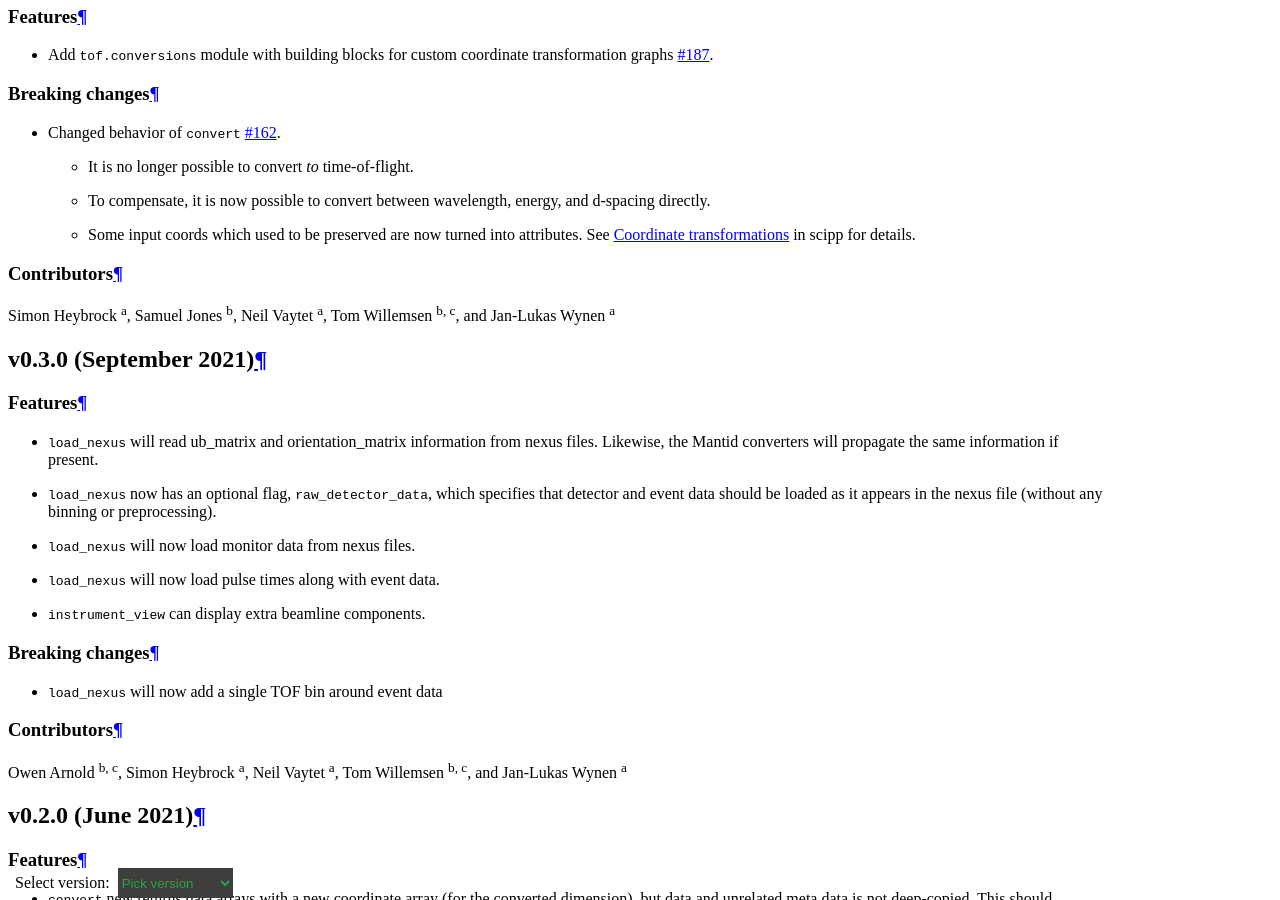
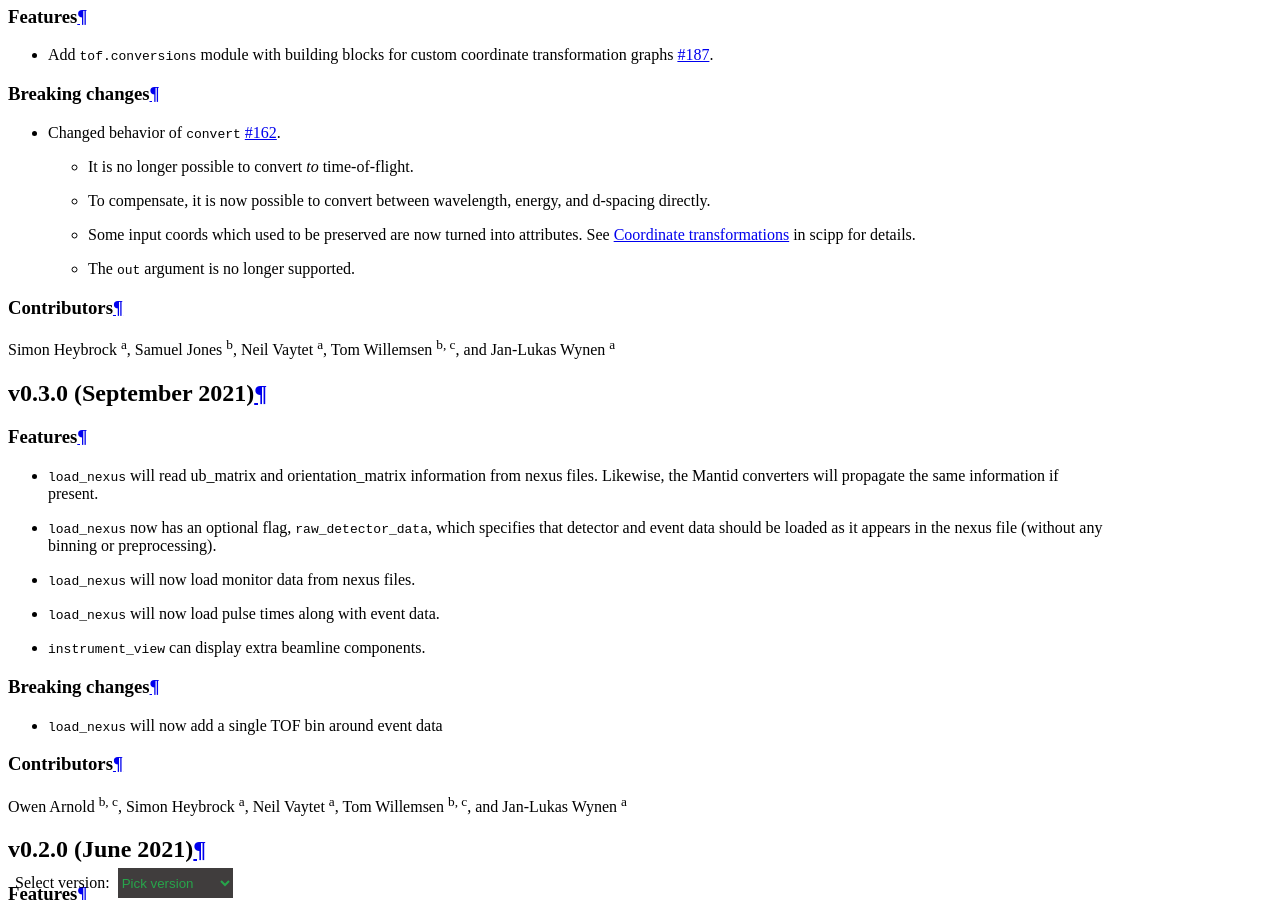
Before and after one commit to scipp/scippneutron, a Sphinx documentation site: the page built from docs/about/release-notes.rst, in a window 1280 px wide and 900 px high, scrolled down 1304 px. Built offline with Sphinx 7.4.7 and the Read the Docs theme 2.0.0, drawn with Linux system fonts in a browser that asks for light colours.

Commit message:
Release notes

```diff
--- a/docs/about/release-notes.rst
+++ b/docs/about/release-notes.rst
@@ -20,6 +20,7 @@ Breaking changes
   * To compensate, it is now possible to convert between wavelength, energy, and d-spacing directly.
   * Some input coords which used to be preserved are now turned into attributes.
     See `Coordinate transformations <https://scipp.github.io/user-guide/coordinate-transformations.html>`_ in scipp for details.
+  * The ``out`` argument is no longer supported.
 
 Contributors
 ~~~~~~~~~~~~
```
